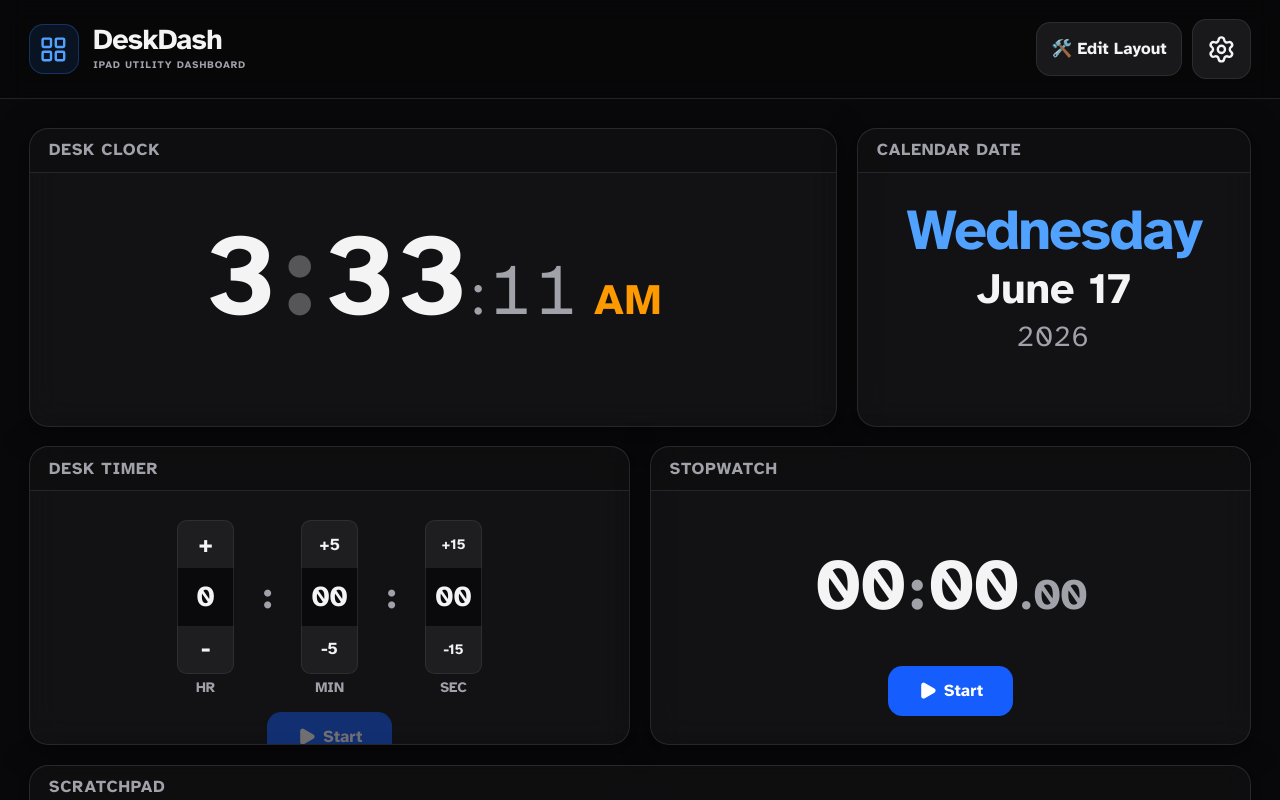
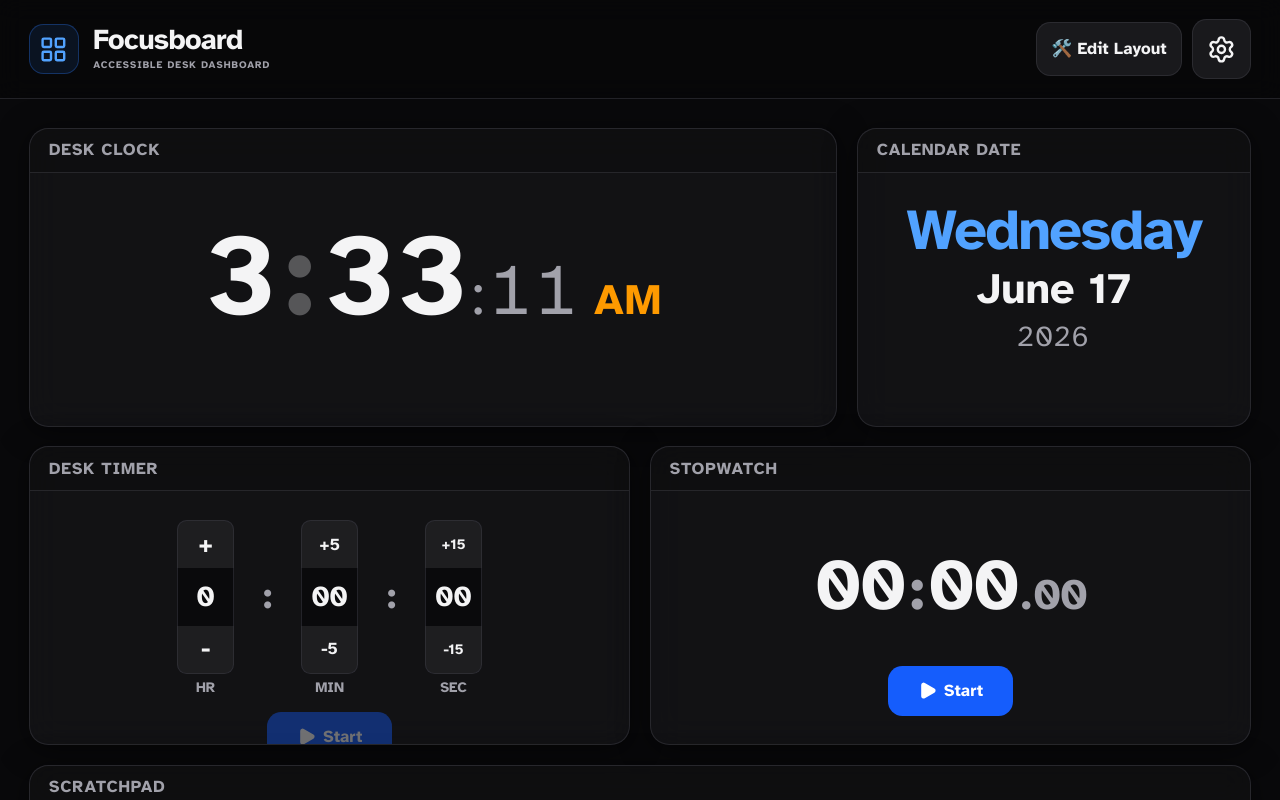
Before and after one commit to Bioptic-Coder/Focusboard, a React (Vite) app: page / in a window 1280 px wide. Built offline with nearby package versions, Linux system fonts and the light colour scheme.

Commit message:
refactor: rename project to Focusboard

```diff
--- a/index.html
+++ b/index.html
@@ -6,10 +6,10 @@
     <meta name="viewport" content="width=device-width, initial-scale=1.0, maximum-scale=1.0, user-scalable=no, viewport-fit=cover" />
     <meta name="apple-mobile-web-app-capable" content="yes" />
     <meta name="apple-mobile-web-app-status-bar-style" content="black-translucent" />
-    <meta name="apple-mobile-web-app-title" content="DeskDash" />
+    <meta name="apple-mobile-web-app-title" content="Focusboard" />
     <link rel="apple-touch-icon" href="/icon-192.png" />
     <link rel="manifest" href="/manifest.json" />
-    <title>iPad Desk Utility Dashboard</title>
+    <title>Focusboard</title>
     <!-- Atkinson Hyperlegible Font -->
     <link rel="preconnect" href="https://fonts.googleapis.com" />
     <link rel="preconnect" href="https://fonts.gstatic.com" crossorigin />
--- a/package.json
+++ b/package.json
@@ -1,5 +1,5 @@
 {
-  "name": "dashbaord",
+  "name": "focusboard",
   "private": true,
   "version": "0.0.0",
   "type": "module",
--- a/src/App.tsx
+++ b/src/App.tsx
@@ -99,10 +99,10 @@
           </div>
           <div>
             <h1 className="text-xl md:text-2xl font-extrabold tracking-tight leading-none text-[var(--color-text-main)]">
-              DeskDash
+              Focusboard
             </h1>
             <p className="text-[10px] uppercase font-bold text-[var(--color-text-muted)] tracking-widest mt-0.5">
-              iPad Utility Dashboard
+              Accessible Desk Dashboard
             </p>
           </div>
         </div>
```
Also changed, not shown: public/manifest.json.
